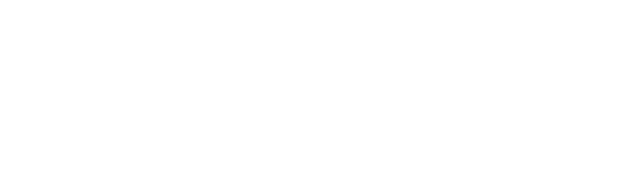
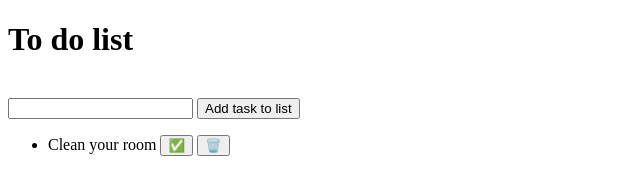
Before and after one commit to JMG002050/to-do-list, a plain HTML site: page index.html in a window 1280 px wide. Shown: the whole page, without its empty margins (0-640 px from the left). Drawn offline with Linux system fonts and the light colour scheme.

Commit message:
HTML structure  started

```diff
--- a/index.html
+++ b/index.html
@@ -1,13 +1,26 @@
 <!DOCTYPE html>
 <html lang="en">
 <head>
-    <meta charset="UTF-8">
-    <meta name="viewport" content="width=device-width, initial-scale=1.0">
-    <title>My To-Do List</title>
+  <meta charset="UTF-8">
+  <meta name="viewport" content="width=device-width, initial-scale=1.0">
+  <title>My To-Do List</title>
 
-    <lin
+  <link rel="stylesheet" href="./style.css"/>
 </head>
 <body>
+  <h1>To do list</h1>
+
+  <br>
+
+  <input id="taskInput" type="text">
+  <button id="addBtn">Add task to list</button>
+  <ul>
+    <li>
+      <span>Clean your room</span>
+      <button>✅</button>
+      <button>🗑️</button>
+    </li>
+  </ul>
 
 </body>
 </html>
```
Also changed, not shown: 1 other file.
